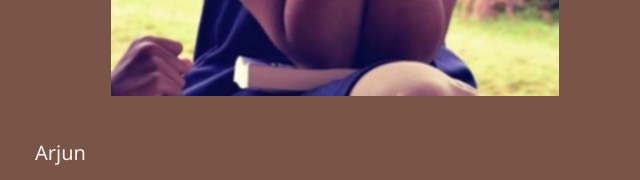
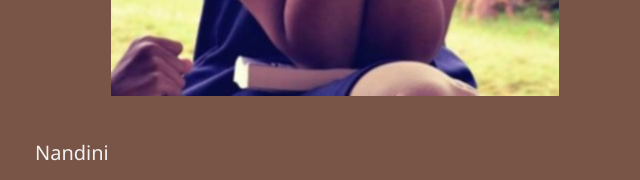
Before and after one commit to nandini101323/nandini.craft, a plain HTML site: page index.html in a window 1280 px wide. Shown: the part 1780-1960 px from the top of the page, 455-1095 px from the left. Drawn offline with nearby package versions, Linux system fonts and the light colour scheme.

Commit message:
Update index.html

```diff
--- a/index.html
+++ b/index.html
@@ -80,7 +80,7 @@ color: black;
     <h4 class="w3-xxlarge"><b>About Me</b></h4>
     <img src="images/WhatsApp Image 2020-04-15 at 12(HWPVLfu3Mgb).jpg" alt="Me" class="w3-image w3-padding-32">
     <div class="w3-content w3-justify" style="max-width:600px">
-      <h4>Arjun</h4>
+      <h4>Nandini</h4>
       <p>
         I am an enthusiastic crafter and am constantly thinking about how to make different things that I see. Recently, as I have morphed into an environmental activist, I have started to work on recyclable crafts and crafts that have less of an impact on the world around us.
       </p>
```
